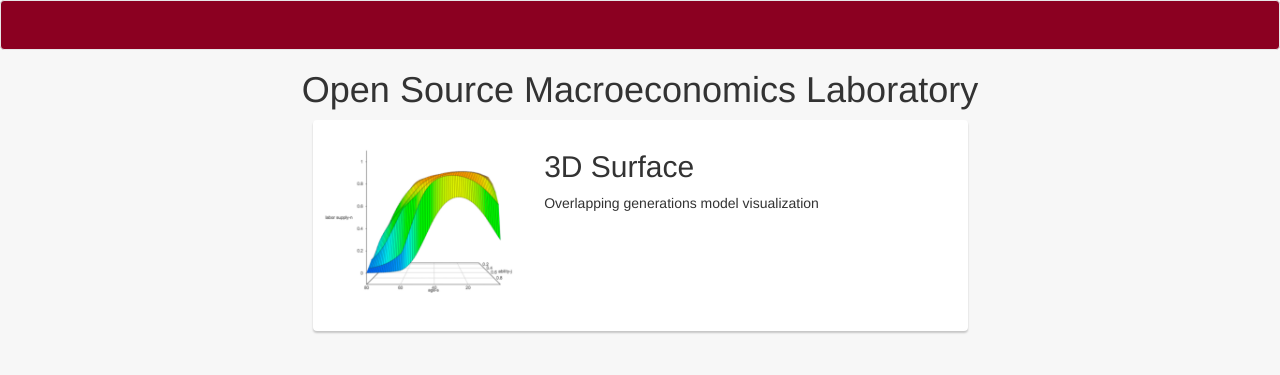
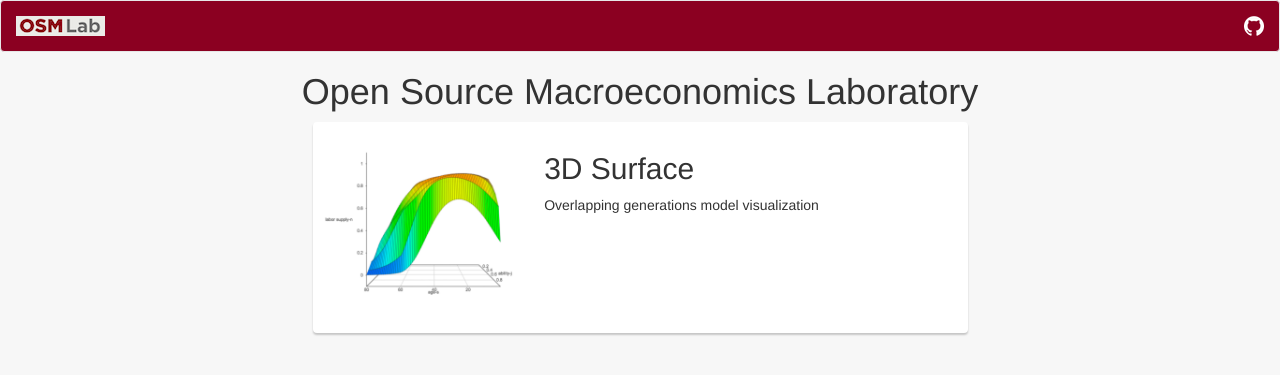
Before and after one commit to OpenSourceEcon/OGvisualizations, a Django app: page / in a window 1280 px wide. Shown: the top 375 px of the page. Run offline with Django 3.2, Linux system fonts and the light colour scheme; parts of the project's set-up code (start-up, migrations or seed data) failed here and were passed over; some libraries are stand-ins or nearby versions.

Commit message:
add logos to navbar

```diff
--- a/django-project/static/django-project/index.css
+++ b/django-project/static/django-project/index.css
@@ -23,7 +23,3 @@ body {
 .feature-article {
   color: #333;
 }
-
-h1 {
-  text-align: center;
-}
--- a/django-project/templates/django-project/index.html
+++ b/django-project/templates/django-project/index.html
@@ -15,11 +15,22 @@
   <nav class="navbar navbar-default og-navbar">
     <div class="container-fluid">
       <div class="navbar-header">
+        <a class="navbar-brand" href="/">
+          <img src="{% static 'shared/osm-icon.png' %}"/>
+        </a>
       </div>
+
+      <ul class="nav navbar-nav navbar-right">
+        <li>
+          <a class="navbar-brand" href="https://github.com/OpenSourceMacro/OGvisualizations">
+            <img src="{% static 'shared/GitHub-Mark.png'%}"/>
+          </a>
+        </li>
+      </ul>
     </div>
   </nav>
 
-  <h1> Open Source Macroeconomics Laboratory </h1>
+  <h1 class="text-center"> Open Source Macroeconomics Laboratory </h1>
 
   <div class="row">
     <a class="feature col-md-6 col-md-offset-3" href="/surf3Dtime">
```
Also changed, not shown: OGvis/templates/OGvis/vis.html (+3 -9 lines), django-project/static/shared/GitHub-Mark.png (added), django-project/static/shared/osm-icon.png (added).
